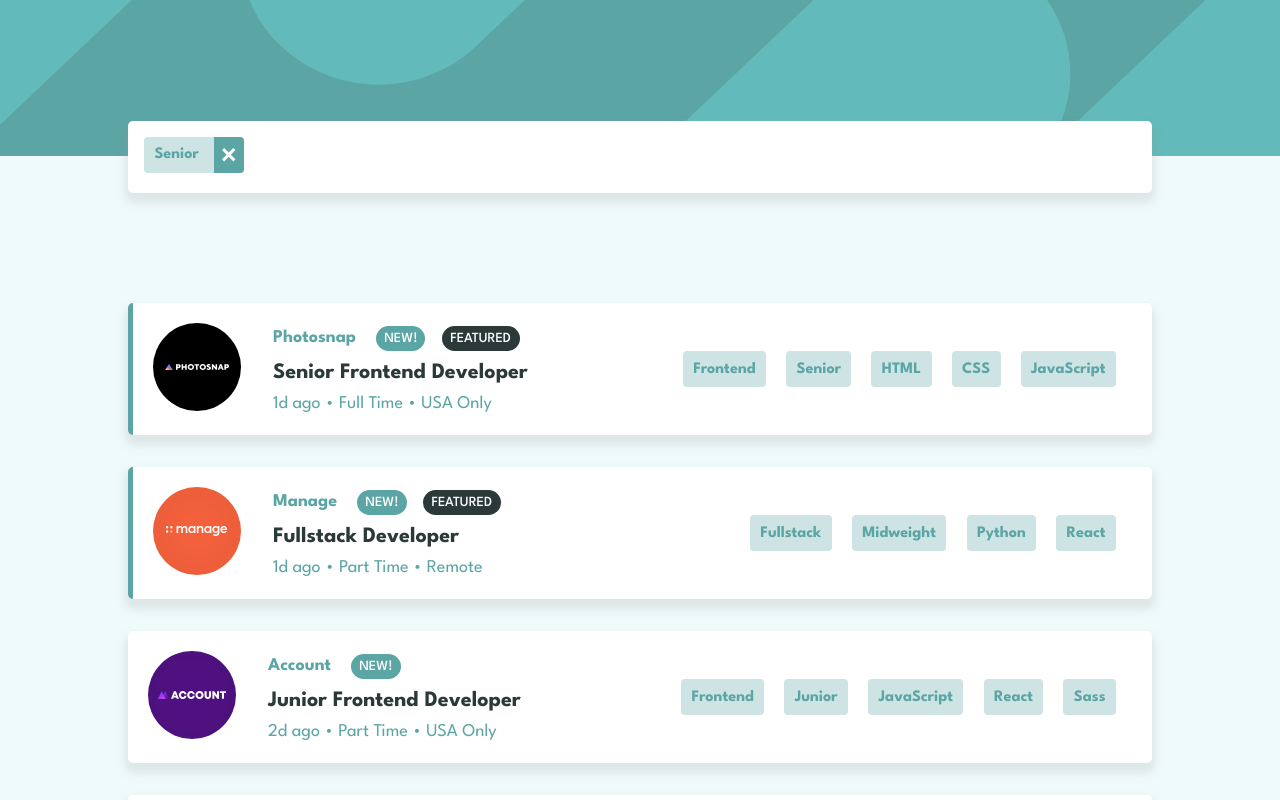
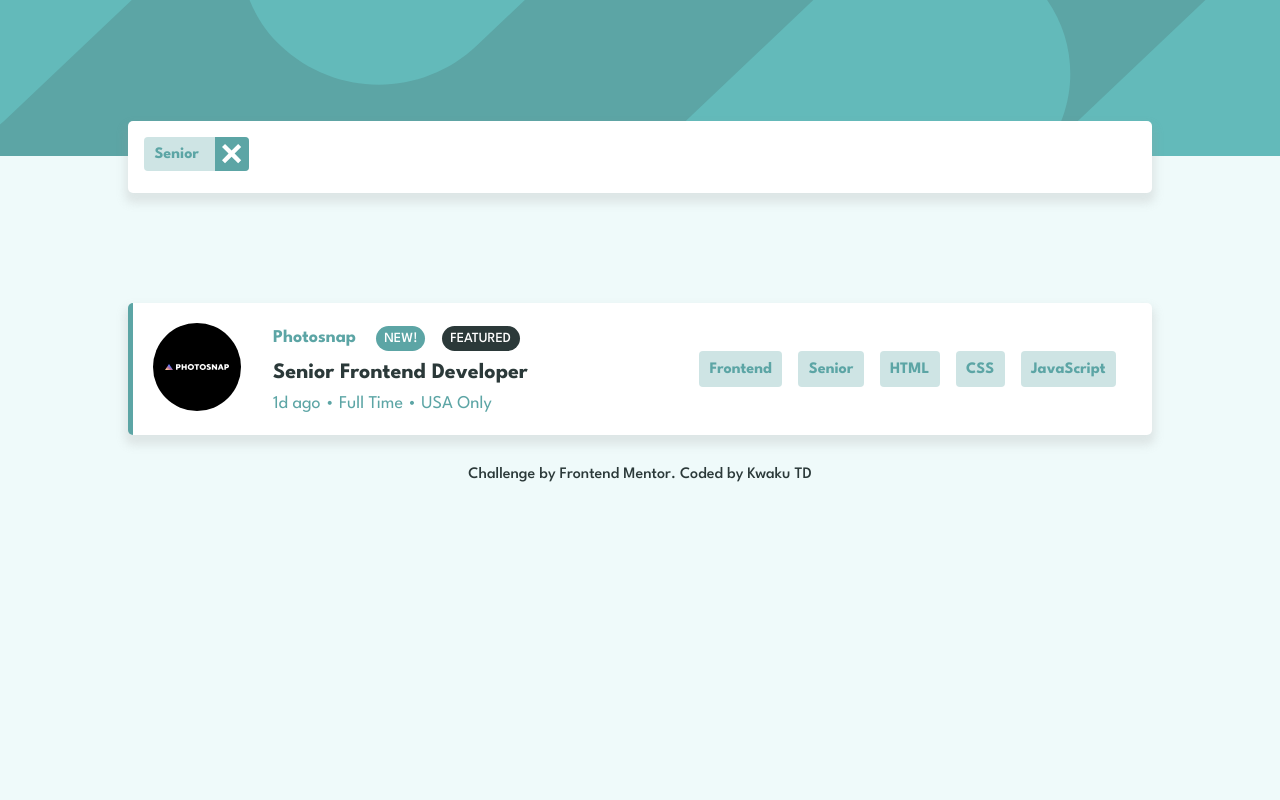
Before and after one commit to syntaCorp/static-job-listings-with-filter, a plain HTML site: page index.html in a window 1280 px wide. Both pictures are taken after a click on the item "Senior". Shown: the top 800 px of the page. Drawn offline with Linux system fonts and the light colour scheme.

Commit message:
search filtering update

```diff
--- a/app.js
+++ b/app.js
@@ -149,18 +149,16 @@ const htmlData = [
         "languages": ["JavaScript"],
         "tools": ["React", "Sass"]
     }
-]
+];
 
+//select parent container for all job post
 let parentContainer = document.querySelector('.job-list');
+
 
 const jobInfoGetter = (jobSkillsInfo,id) =>{
     jobSkillsInfo.forEach(jobSkill =>{
-        document.querySelector('.job-skills-list'+id).innerHTML +=  `
-            <li class="req-skill">${jobSkill}</li>
-        `;
-
+        document.querySelector('.job-skills-list'+id).innerHTML +=  `<li class="req-skill">${jobSkill}</li>`;
     })
-
 }
 
 htmlData.forEach((data) => {
@@ -168,6 +166,7 @@ htmlData.forEach((data) => {
 
 parentContainer.innerHTML +=
      `<section class="post-card" style="${data.new && data.featured ? ' border-left: 5px solid #5CA5A5;' :''}">
+
         <div class="job-icon">
             <img src="${data.logo}" alt="${data.company}">
             </div>
@@ -182,6 +181,7 @@ htmlData.forEach((data) => {
             <div class="position">
                 <p>${data.position}</p>
             </div>
+
             <div class="post-info">
             <ul>
                 <li class="post-desc day">${data.postedAt} &#8226;</li>
@@ -192,39 +192,50 @@ htmlData.forEach((data) => {
        </div>
 
         <div class="job-skills">
-            <ul class="job-skills-list${data.id}">
-            </ul>
+            <ul class="job-skills-list${data.id}"></ul>
         </div>
     </section>`;
     jobInfoGetter(jobSkillsInfo,data.id)
 })
 
+
 const searchBox = document.querySelector('#searchBar ul');
-// console.log(searchBox)
 
 //job filtering text array
 let jobFilter = [];
+let list = '';
 
  jobSkills = document.querySelectorAll(`[class^="job-skills-list"] > li`)
 
- const displaySearchItem = (tags) => {
-
-    tags.forEach(tag =>searchBox.innerHTML += tag);
+ const displaySearchItem = (searchItem,lists) => {
+     searchBox.parentElement.style.display = "block" ;
+    searchItem.forEach(item =>searchBox.innerHTML += item);
+    lists.map(list =>{
+        Array.from(parentContainer.children)
+        .filter(postCard => !postCard.textContent.includes(list))
+        .forEach(card =>{ card.classList.add('none')})
+    } )
  }
 
- //EVENT HANDLER
- //
+ //job post filter event handlig
  jobSkills.forEach(e =>{
    e.addEventListener('click', (event) =>{
         jobFilter.push(event.target.innerText);
 
-        let list = jobFilter.filter((item, index) => jobFilter.indexOf(item) === index);
-        console.log(list);
+        //filter clicked elements - eliminate repitition
+        list = jobFilter.filter((item, index) => jobFilter.indexOf(item) === index);
+
+        //store filtered items in this array
         let tags = [];
-        list.map(value => tags.push(`<li class="filtered-item closeBtn">${value}</li>`));
+        list.map((value,index) => tags.push(`<li class="filtered-item">${value}<span class="closeBtn closeBtn${index}" onclick="closehandler(${index})"><img src="./images/icon-remove.svg" alt="close button"></span></li>`));
 
         //set ul to empty
         searchBox.innerHTML = '';
-        displaySearchItem(tags);
+        displaySearchItem(tags,list);
     })
  })
+
+//close button event handler
+const closehandler = (id) =>{
+const closeButtons = document.querySelectorAll('.closeBtn'+id);
+}
--- a/index.html
+++ b/index.html
@@ -28,34 +28,25 @@
   <!-- search box -->
   <div class="search-box" id="searchBar">
     <ul>
-      <!-- <li class="filtered-item closeBtn">Frontend</li>
-      <li class="filtered-item closeBtn">Senior</li>
-      <li class="filtered-item closeBtn">HTML</li> -->
+      <li class="filtered-item">Frontend<span class="closeBtn"><img src="./images/icon-remove.svg"
+            alt="close button"></span></li>
     </ul>
   </div>
   <!-- end search box  -->
 
-
   <!-- job listing -->
   <section class="job-list">
-
     <!--
-
-      job postings content goes here.
-      Handled by JS
-
-    -->
-
+          job postings content goes here.
+          Handled by JS
+        -->
   </section>
   <!-- end job listing -->
 
-
   <div class="attribution">
-    Challenge by
-    <a href="https://www.frontendmentor.io?ref=challenge" target="_blank">Frontend Mentor</a>.Coded by <a href="#">Kwaku
-      TD</a>
+    Challenge by <a href="https://www.frontendmentor.io?ref=challenge" target="_blank">Frontend Mentor</a>. Coded by <a
+      href="https://github.com/syntaCorp/static-job-listings-with-filter">Kwaku TD</a>
   </div>
-
   <script src="app.js"></script>
 </body>
 
--- a/styles.css
+++ b/styles.css
@@ -3,7 +3,7 @@
     box-sizing: border-box;
     margin: 0;
 }
-
+.none{display: none !important;}
 body {
     box-sizing: border-box;
     background-color: #EFFAFA;
@@ -44,36 +44,50 @@ body {
     gap: 1rem;
 
 }
+div#searchBar{
+    display: none;
+}
 
-.filtered-item{
+
+.filtered-item {
     background-color: rgba(92, 165, 165, 0.301);
-        padding: 0.65rem;
+    padding-left: 0.65rem;
     border-radius: 4px;
     font-size: 1em;
     width: max-content;
+    display: flex;
+    justify-content: space-between;
+    align-items: center;
+    gap: 1rem;
     /* margin-right: 1em; */
     font-weight: 700;
-        position: relative;
-        padding-right: 45px;
+    /* position: relative; */
+    /* padding-right: 45px; */
 }
-.closeBtn::after {
-    content: "";
-    display: inline-block;
-    width: 30px;
-    height: 100%;
+
+.closeBtn{
+    display: flex;
+    justify-content: center;
+    align-items: center;
+    padding: 0.45rem;
+    /* width: 30px;
+    height: 100%; */
     background-size: 22px;
-    background: #5CA5A5 url(./images/icon-remove.svg) center no-repeat;
-    position: absolute;
-    top: 0;
-    right: 0;
+    background: #5CA5A5 center no-repeat;
+
     border-top-right-radius: 4px;
     border-bottom-right-radius: 4px;
 }
 
-.closeBtn:hover::after{
+.closeBtn:hover{
 cursor: pointer;
-    background: #2B3939 url(./images/icon-remove.svg) center no-repeat;
+    background: #2B3939 center no-repeat;
 
+}
+.closeBtn img {
+    width: 20px;
+    height: auto;
+    /* display: inline; */
 }
 
 .post-card {
@@ -180,6 +194,15 @@ ul li {
     text-align: center;
     font-size: 1rem;
     margin-top: 1em;
+    margin-bottom: 1em;
+}
+.attribution a {
+text-decoration: none;
+color: #2B3939;
+}
+.attribution a:hover {
+    text-decoration: underline;
+    color: #5CA5A5;
     }
 
 /* end universal style */
```
Lines whose indentation alone changed are shown as unchanged.
